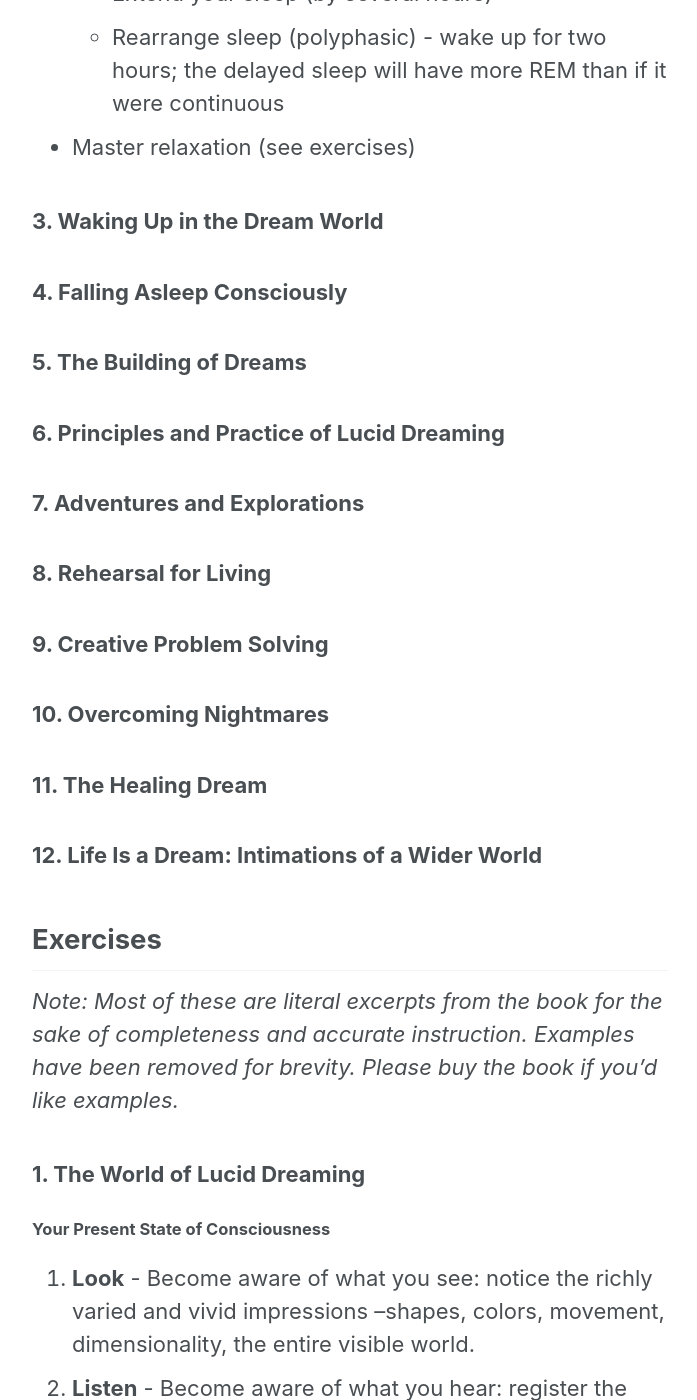
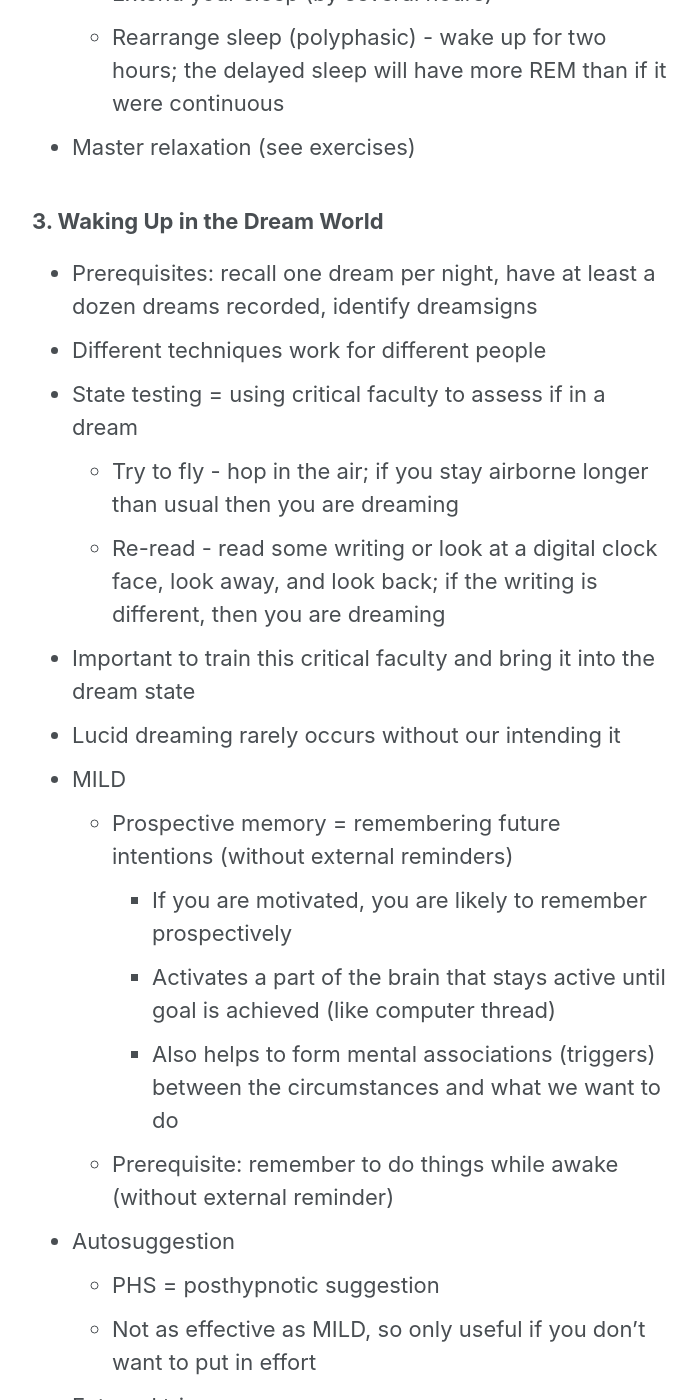
Before and after one commit to shanemileham/levelupmylife, a Jekyll site: the page built from _content/books/stephen-laberge--exploring-the-world-of-lucid-dreaming.md, in a window 1280 px wide and 1400 px high, scrolled down 23133 px. Shown: the whole window, without its empty margins (290-987 px from the left). Built offline with Jekyll 4.4.1, drawn with Linux system fonts in a browser that asks for light colours; some of the changed text lies outside the part shown.

Commit message:
LD Book - Compressed ch 3

```diff
--- a/_content/books/stephen-laberge--exploring-the-world-of-lucid-dreaming.md
+++ b/_content/books/stephen-laberge--exploring-the-world-of-lucid-dreaming.md
@@ -279,6 +279,29 @@ This book is absolutely packed with information, so if this helped you or you wa
 - Master relaxation (see exercises)
 
 ### 3. Waking Up in the Dream World
+- Prerequisites: recall one dream per night, have at least a dozen dreams recorded, identify dreamsigns
+- Different techniques work for different people
+- State testing = using critical faculty to assess if in a dream
+  - Try to fly - hop in the air; if you stay airborne longer than usual then you are dreaming
+  - Re-read - read some writing or look at a digital clock face, look away, and look back; if the writing is different, then you are dreaming
+- Important to train this critical faculty and bring it into the dream state
+- Lucid dreaming rarely occurs without our intending it
+- MILD
+  - Prospective memory = remembering future intentions (without external reminders)
+    - If you are motivated, you are likely to remember prospectively
+    - Activates a part of the brain that stays active until goal is achieved (like computer thread)
+    - Also helps to form mental associations (triggers) between the circumstances and what we want to do
+  - Prerequisite: remember to do things while awake (without external reminder)
+- Autosuggestion
+  - PHS = posthypnotic suggestion
+  - Not as effective as MILD, so only useful if you don't want to put in effort
+- External triggers
+  - Audio (e.g. "You are dreaming")
+  - Vibration
+  - Light - mask with red LED lights (Most effective)
+    - Appears as 1. Unchanged incorporations…. 2. Incorporations as dream imagery…. 3. Incorporations as light superimposed on dream scene…. 4. Incorporation as a pattern superimposed on scene…. 5. Incorporation as pulsation in the dream scene
+- Most effective combination: MILD and external stimulus
+
 ### 4. Falling Asleep Consciously
 ### 5. The Building of Dreams
 ### 6. Principles and Practice of Lucid Dreaming
```
